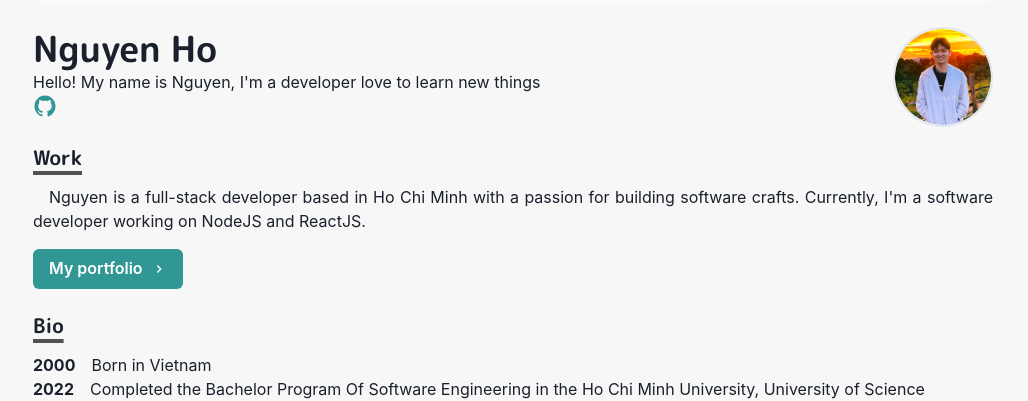
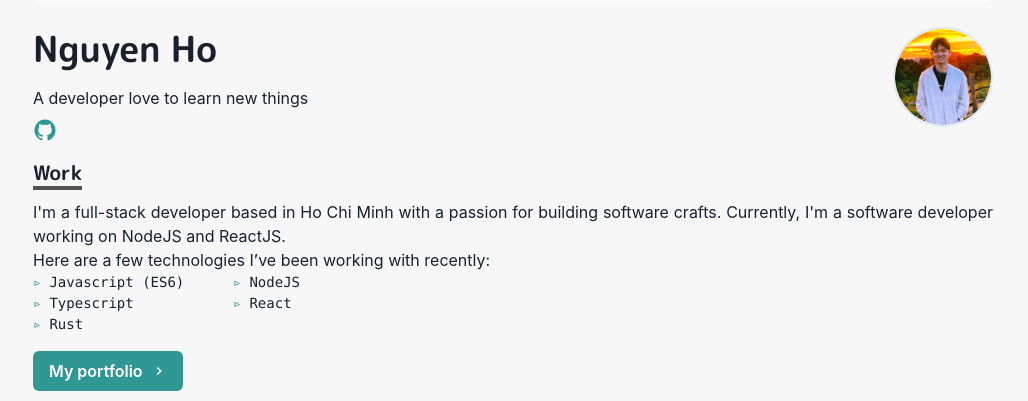
Before and after one commit to nguyen315/portfolio, a Next.js app: page / in a window 1280 px wide. Shown: the part 125-526 px from the top of the page, without its empty margins (127-1155 px from the left). Built offline with nearby package versions, Linux system fonts and the light colour scheme.

Commit message:
feat: :sparkles: Add technology currently working on

```diff
--- a/components/paragraph.tsx
+++ b/components/paragraph.tsx
@@ -2,7 +2,6 @@ import styled from '@emotion/styled'
 
 const Paragraph = styled.p`
   text-align: justify;
-  text-indent: 1em;
 `
 
 export default Paragraph
--- a/components/styled-list-item.tsx
+++ b/components/styled-list-item.tsx
@@ -5,7 +5,10 @@ export interface StyledListItemProps {
   children: React.ReactNode
 }
 
-export const StyledListItem = (props: StyledListItemProps) => {
+export const StyledListItem = (
+  props: StyledListItemProps & React.ComponentProps<typeof ListItem>
+) => {
+  const { children, ...restProps } = props
   return (
     <ListItem
       _before={{
@@ -17,8 +20,9 @@ export const StyledListItem = (props: StyledListItemProps) => {
       style={{
         textIndent: 0
       }}
+      {...restProps}
     >
-      {props.children}
+      {children}
     </ListItem>
   )
 }
--- a/pages/index.tsx
+++ b/pages/index.tsx
@@ -9,7 +9,8 @@ import {
   Link,
   ListItem,
   useColorModeValue,
-  Icon
+  Icon,
+  Text
 } from '@chakra-ui/react'
 import styled from '@emotion/styled'
 import Section from '@components/section'
@@ -52,14 +53,12 @@ const Page = () => {
 
         <Box display={{ md: 'flex' }}>
           <Box flexGrow={1}>
-            <Heading as="h2" variant="page-title">
+            <Heading as="h2" variant="page-title" mb={4}>
               Nguyen Ho
             </Heading>
-            <p>
-              Hello! My name is Nguyen, I&apos;m a developer love to learn new
-              things
-            </p>
-            <Box>
+            <Text>A developer love to learn new things</Text>
+
+            <Box mt={2}>
               <LinkIcon href="https://github.com/nguyen315" target="_blank">
                 <Icon
                   w={6}
@@ -90,10 +89,27 @@ const Page = () => {
             Work
           </Heading>
           <Paragraph>
-            Nguyen is a full-stack developer based in Ho Chi Minh with a passion
+            I&apos;m a full-stack developer based in Ho Chi Minh with a passion
             for building software crafts. Currently, I&apos;m a software
             developer working on NodeJS and ReactJS.
           </Paragraph>
+          <Text>
+            Here are a few technologies I’ve been working with recently:
+          </Text>
+
+          <Box fontFamily="var(--chakra-fonts-mono)" fontSize="sm">
+            <List display="flex">
+              <StyledListItem w="200px">Javascript (ES6)</StyledListItem>
+              <StyledListItem w="200px">NodeJS</StyledListItem>
+            </List>
+            <List display="flex">
+              <StyledListItem w="200px">Typescript</StyledListItem>
+              <StyledListItem w="200px">React</StyledListItem>
+            </List>
+            <List display="flex">
+              <StyledListItem w="200px">Rust</StyledListItem>
+            </List>
+          </Box>
           <Box my={4}>
             <NextLink href="/works" passHref>
               <Button rightIcon={<ChevronRightIcon />} colorScheme="teal">
```
